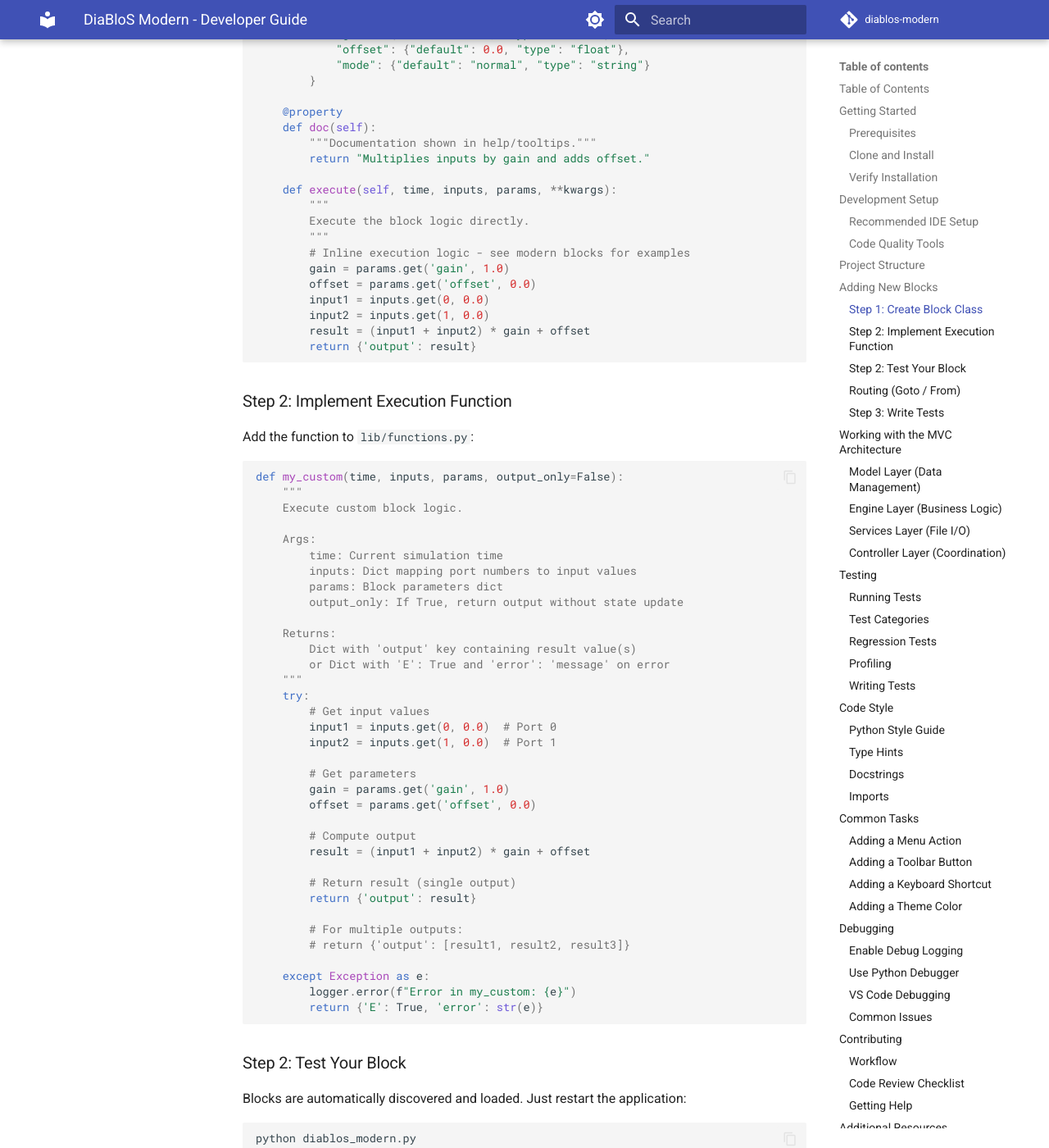
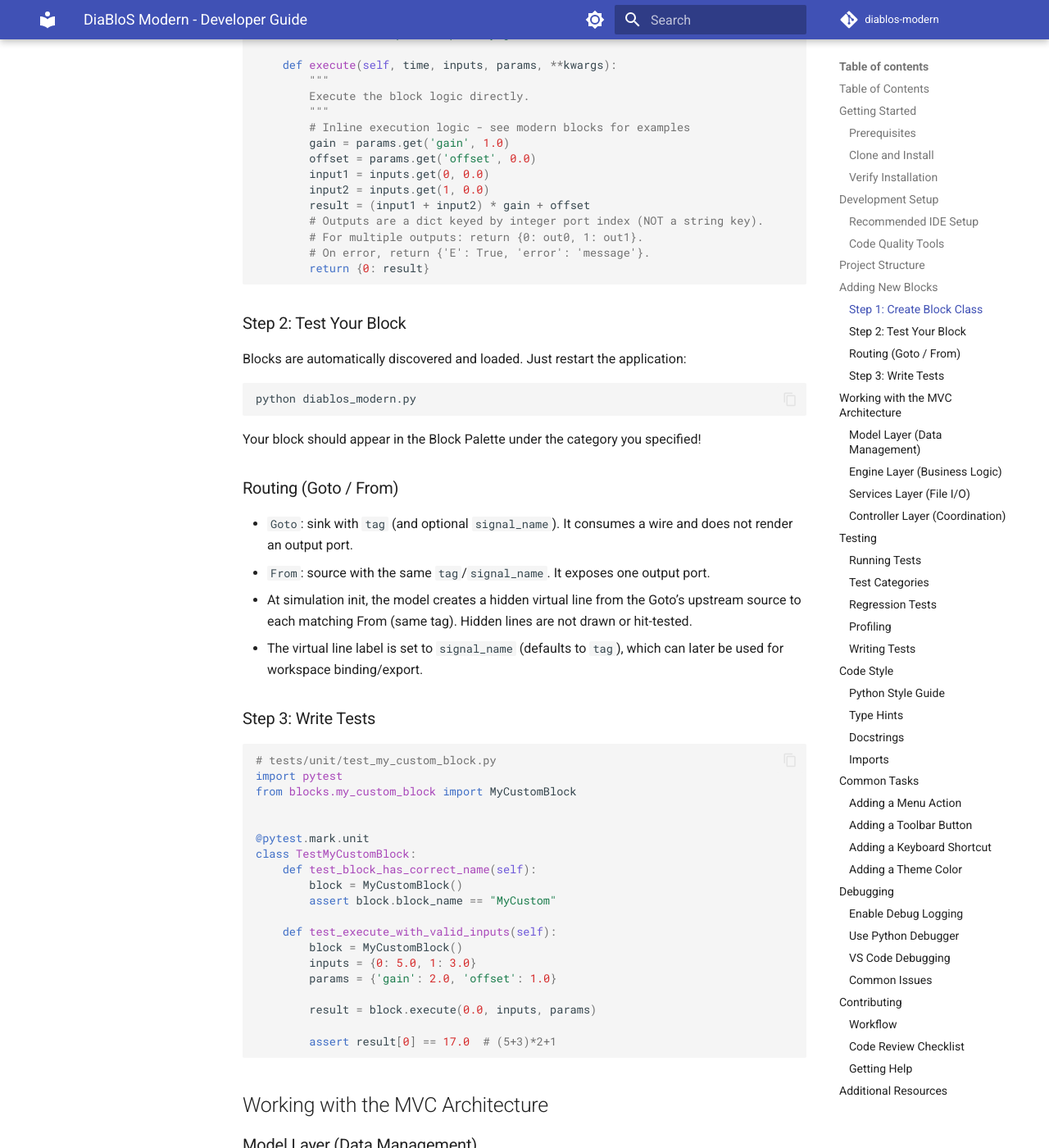
Before and after one commit to Sapetor/diablos-modern, an MkDocs documentation site: the page built from docs/DEVELOPER_GUIDE.md, in a window 1280 px wide and 1400 px high, scrolled down 4214 px. Shown: the whole window at 82% size. Built offline with MkDocs 1.6.1 and Material for MkDocs 9.7.7, drawn with Linux system fonts in a browser that asks for light colours; comment, search, counter and statistics services are not loaded; some of the changed text lies outside the part shown.

Commit message:
docs: fix load-bearing drift in developer/architecture/user docs
The repo-health audit found the human-facing docs contradicted the actual
block contract and entry point:

- DEVELOPER_GUIDE.md: drop the deleted lib/functions.py "Step 2" template and
  the {'output': result} return convention; blocks return a dict keyed by
  integer port index ({0: value}). Remove fn_name from the new-block
  template/test (it is an optional override, not a required member).
- ARCHITECTURE.md: BaseBlock required members are block_name/params/inputs/
  outputs/execute (fn_name and category are optional); add the compiled
  fast-solver path (SystemCompiler + compiler_kernels registry) and
  cross-reference FAST_SOLVER.md; "18+" -> 69 block types.
- USER_MANUAL.md and docs/blocks/*: entry point is `python diablos_modern.py`,
  not the non-existent `python main.py`.
- docs/requirements.txt: drop the py2-era `importlib` backport (can shadow the
  stdlib module in the readthedocs build) and the unused `pygame`.

Docs-only; no code change. Suite was green (2083 passed) and ruff clean.

Co-Authored-By: Claude Opus 4.8 (1M context) <noreply@anthropic.com>

````diff
--- a/docs/DEVELOPER_GUIDE.md
+++ b/docs/DEVELOPER_GUIDE.md
@@ -102,7 +102,6 @@ diablos-modern/
 │   │   ├── connection.py   # DLine class
 │   │   └── menu_block.py   # MenuBlocks class
 │   ├── lib.py              # Main DSim controller
-│   ├── functions.py        # Block execution functions
 │   ├── dialogs.py          # UI dialogs
 │   ├── config_manager.py   # Configuration management
 │   └── improvements.py     # Utilities and helpers
@@ -160,13 +159,6 @@ class MyCustomBlock(BaseBlock):
         return "MyCustom"
 
     @property
-    def fn_name(self):
-        """
-        Unique function identifier used by the simulation engine.
-        """
-        return "my_custom"
-
-    @property
     def category(self):
         """Category for block palette organization."""
         return "Custom"  # or "Math", "Control", "Sources", etc.
@@ -215,49 +207,10 @@ class MyCustomBlock(BaseBlock):
         input1 = inputs.get(0, 0.0)
         input2 = inputs.get(1, 0.0)
         result = (input1 + input2) * gain + offset
-        return {'output': result}
-```
-
-### Step 2: Implement Execution Function
-
-Add the function to `lib/functions.py`:
-
-```python
-def my_custom(time, inputs, params, output_only=False):
-    """
-    Execute custom block logic.
-
-    Args:
-        time: Current simulation time
-        inputs: Dict mapping port numbers to input values
-        params: Block parameters dict
-        output_only: If True, return output without state update
-
-    Returns:
-        Dict with 'output' key containing result value(s)
-        or Dict with 'E': True and 'error': 'message' on error
-    """
-    try:
-        # Get input values
-        input1 = inputs.get(0, 0.0)  # Port 0
-        input2 = inputs.get(1, 0.0)  # Port 1
-
-        # Get parameters
-        gain = params.get('gain', 1.0)
-        offset = params.get('offset', 0.0)
-
-        # Compute output
-        result = (input1 + input2) * gain + offset
-
-        # Return result (single output)
-        return {'output': result}
-
-        # For multiple outputs:
-        # return {'output': [result1, result2, result3]}
-
-    except Exception as e:
-        logger.error(f"Error in my_custom: {e}")
-        return {'E': True, 'error': str(e)}
+        # Outputs are a dict keyed by integer port index (NOT a string key).
+        # For multiple outputs: return {0: out0, 1: out1}.
+        # On error, return {'E': True, 'error': 'message'}.
+        return {0: result}
 ```
 
 ### Step 2: Test Your Block
@@ -291,10 +244,6 @@ class TestMyCustomBlock:
         block = MyCustomBlock()
         assert block.block_name == "MyCustom"
 
-    def test_block_has_correct_fn_name(self):
-        block = MyCustomBlock()
-        assert block.fn_name == "my_custom"
-
     def test_execute_with_valid_inputs(self):
         block = MyCustomBlock()
         inputs = {0: 5.0, 1: 3.0}
@@ -302,7 +251,7 @@ class TestMyCustomBlock:
 
         result = block.execute(0.0, inputs, params)
 
-        assert result['output'] == 17.0  # (5+3)*2+1
+        assert result[0] == 17.0  # (5+3)*2+1
 ```
 
 ## Working with the MVC Architecture
@@ -700,7 +649,8 @@ python diablos_modern.py
 ```
 
 **Block not appearing:**
-- Check `fn_name` matches function in lib/functions.py
+- Check the block file is in `blocks/` and the class inherits `BaseBlock`
+- Run `python tools/sync_block_registry.py` (needed for frozen/packaged builds)
 - Restart application to reload blocks
 - Check console for error messages
 
--- a/docs/requirements.txt
+++ b/docs/requirements.txt
@@ -6,9 +6,7 @@ furo
 sphinx-remove-toctrees
 
 numpy
-importlib
 tqdm
-pygame
 pyqtgraph
 pyqt5
 scipy
````
Also changed, not shown: other parts of docs/DEVELOPER_GUIDE.md (+1 -1 lines), docs/ARCHITECTURE.md (+47 -17 lines), docs/USER_MANUAL.md (+1 -1 lines), docs/blocks/BLOCKS_CHECKLIST.md (+1 -1 lines), docs/blocks/README_BLOCKS.md (+1 -1 lines).
